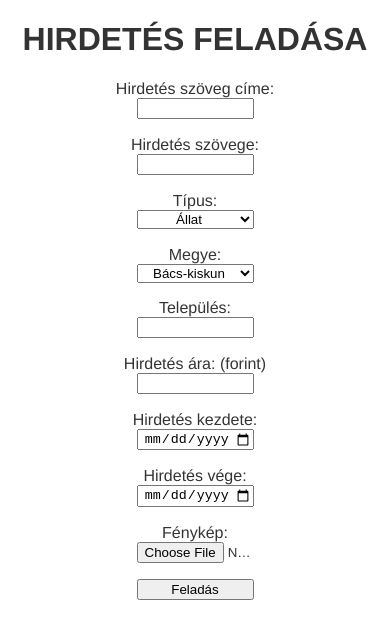
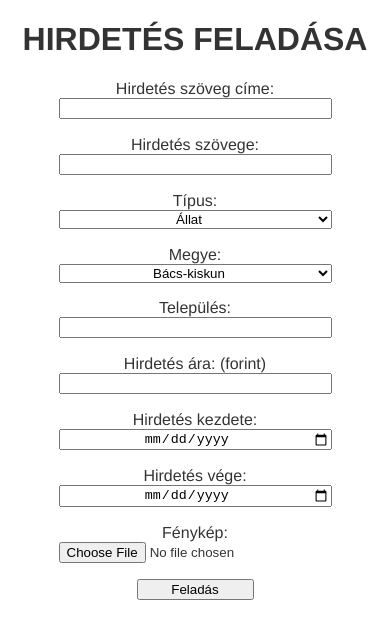
Before and after one commit to maryn1421/boerderij-frontend, a React (Create React App) app: page /market/new in a window 390 px wide. Shown: the top 638 px of the page. Built offline with nearby package versions, Linux system fonts and the light colour scheme.

Commit message:
made new sale also responsive in low resolution

```diff
--- a/src/pages/marketPage/market.css
+++ b/src/pages/marketPage/market.css
@@ -62,6 +62,4 @@
         font-size: 12px;
         margin-left: 2px;
     }
-
-
 }
--- a/src/pages/marketPage/marketNewSale/newSale.css
+++ b/src/pages/marketPage/marketNewSale/newSale.css
@@ -17,3 +17,9 @@
     margin-right: auto;
     margin-left: auto;
 }
+
+@media (max-width: 999px) {
+    .newSale__formContainer input, select, option{
+        width: 70vw;
+    }
+}
```
